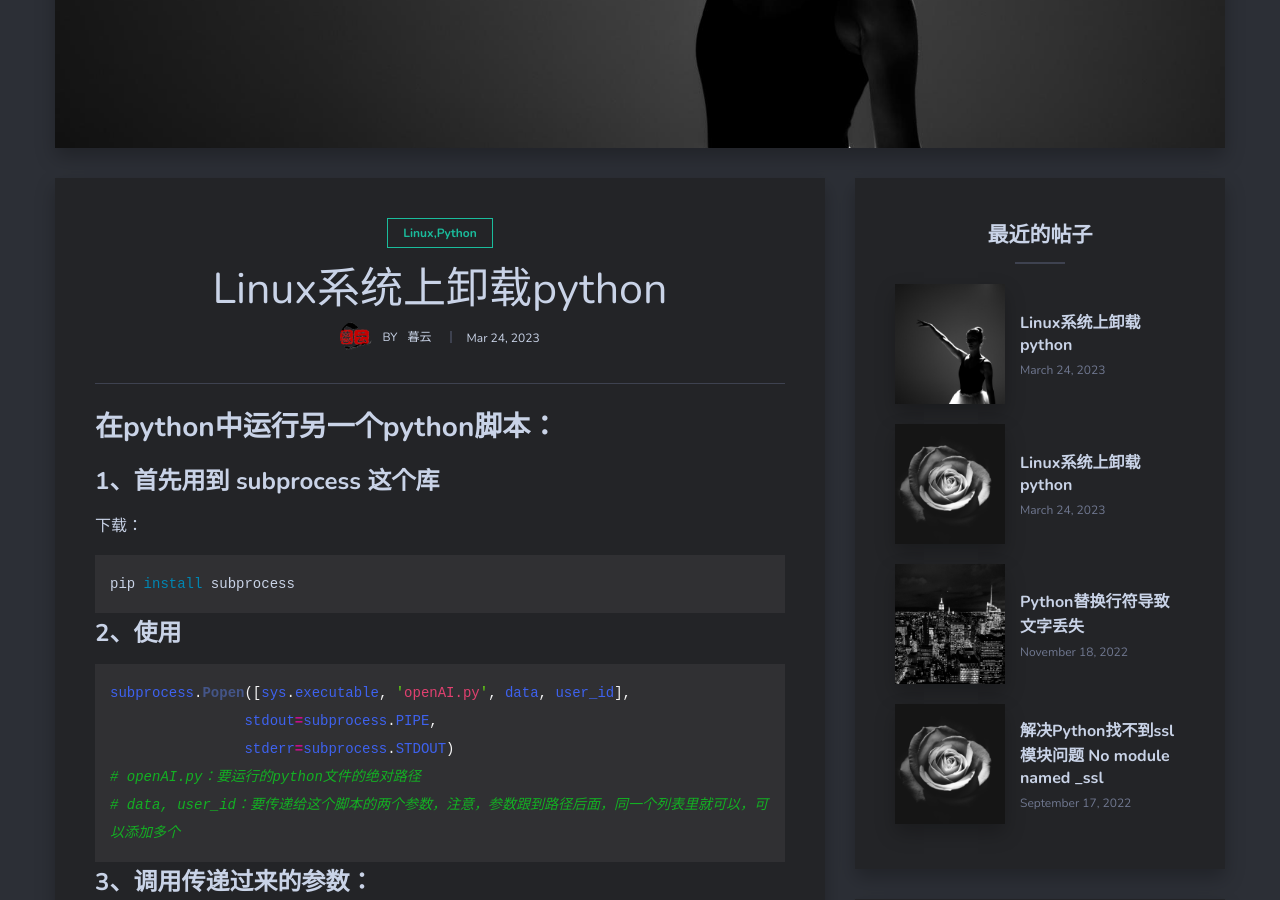
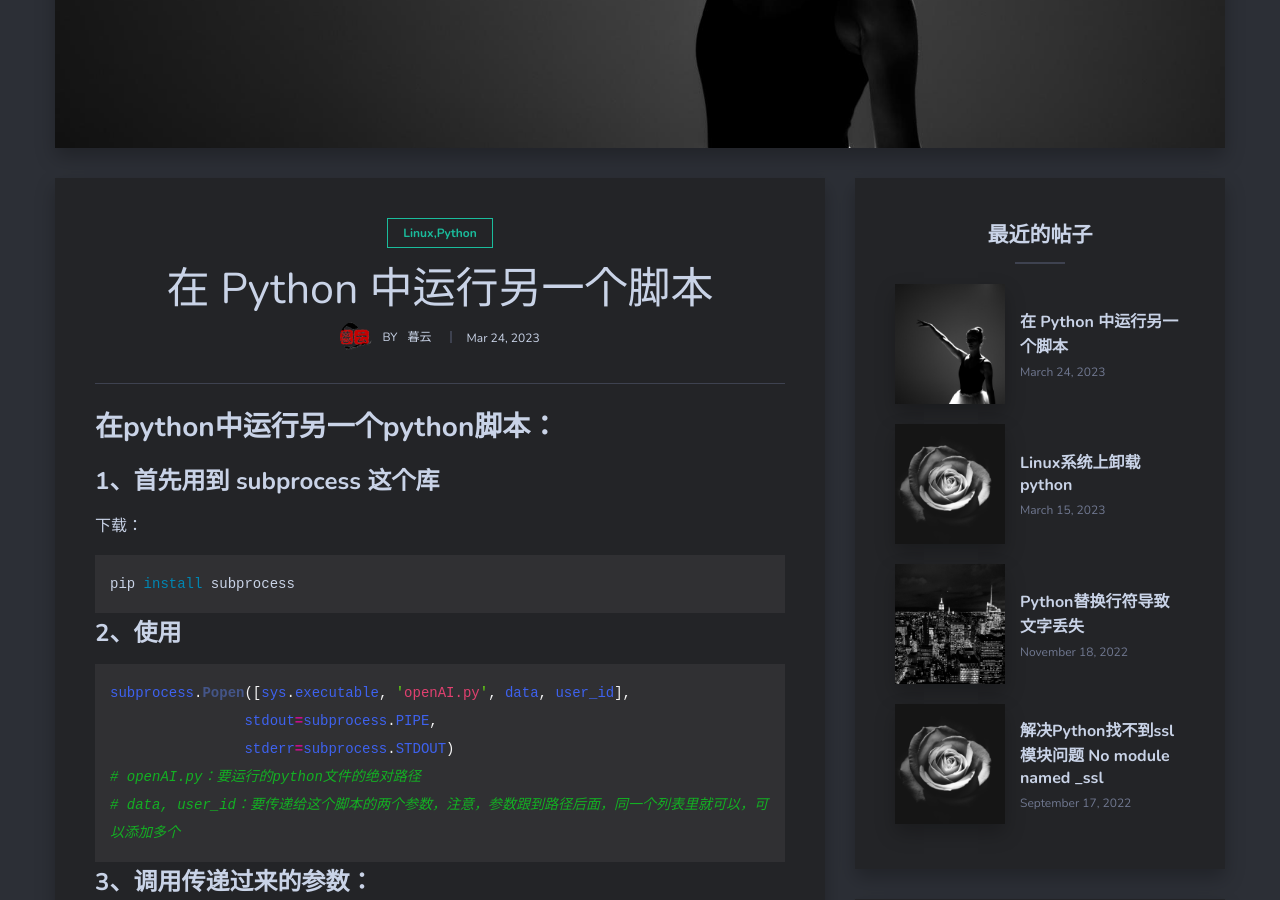
Before and after one commit to muyunR/muyunr.github.io, a Jekyll site: the page built from _posts/2023-03-24-在 Python 中运行另一个脚本.md, in a window 1280 px wide and 900 px high, scrolled down 547 px. Built offline with Jekyll 4.4.1, drawn with Linux system fonts in a browser that asks for light colours; nearby versions of some CDN libraries.

Commit message:
修改文件名

```diff
--- a/_posts/2023-03-24-在 Python 中运行另一个脚本.md
+++ b/_posts/2023-03-24-在 Python 中运行另一个脚本.md
@@ -1,6 +1,6 @@
 ---
 layout: post
-title:  Linux系统上卸载python
+title:  在 Python 中运行另一个脚本
 tags:  Linux,python
 image: 03.jpg
 
```
Also changed, not shown: _posts/2023-03-15-Linux系统上卸载python.md (renamed from _posts/2023-03-24-Linux系统上卸载python.md), 1 other file.
